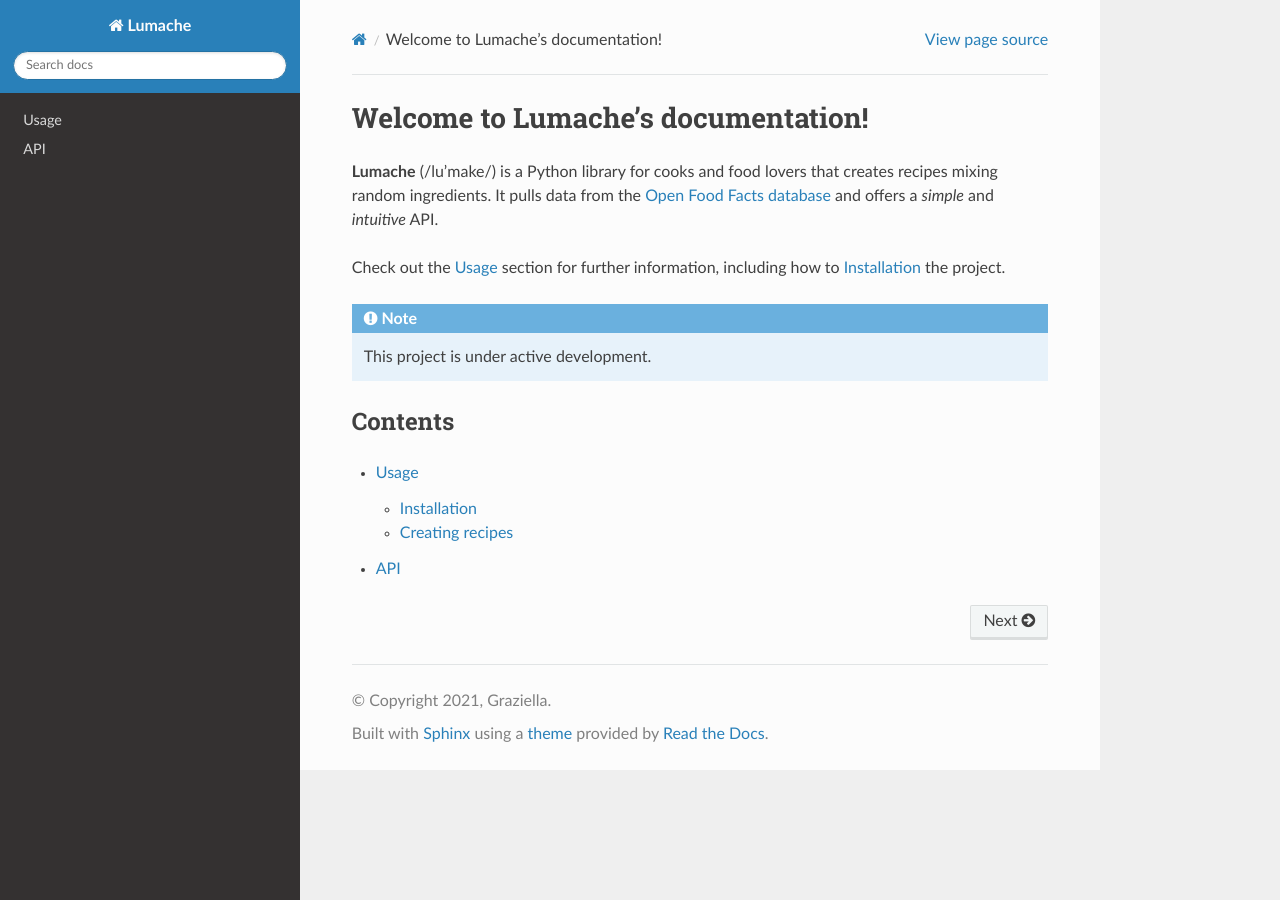
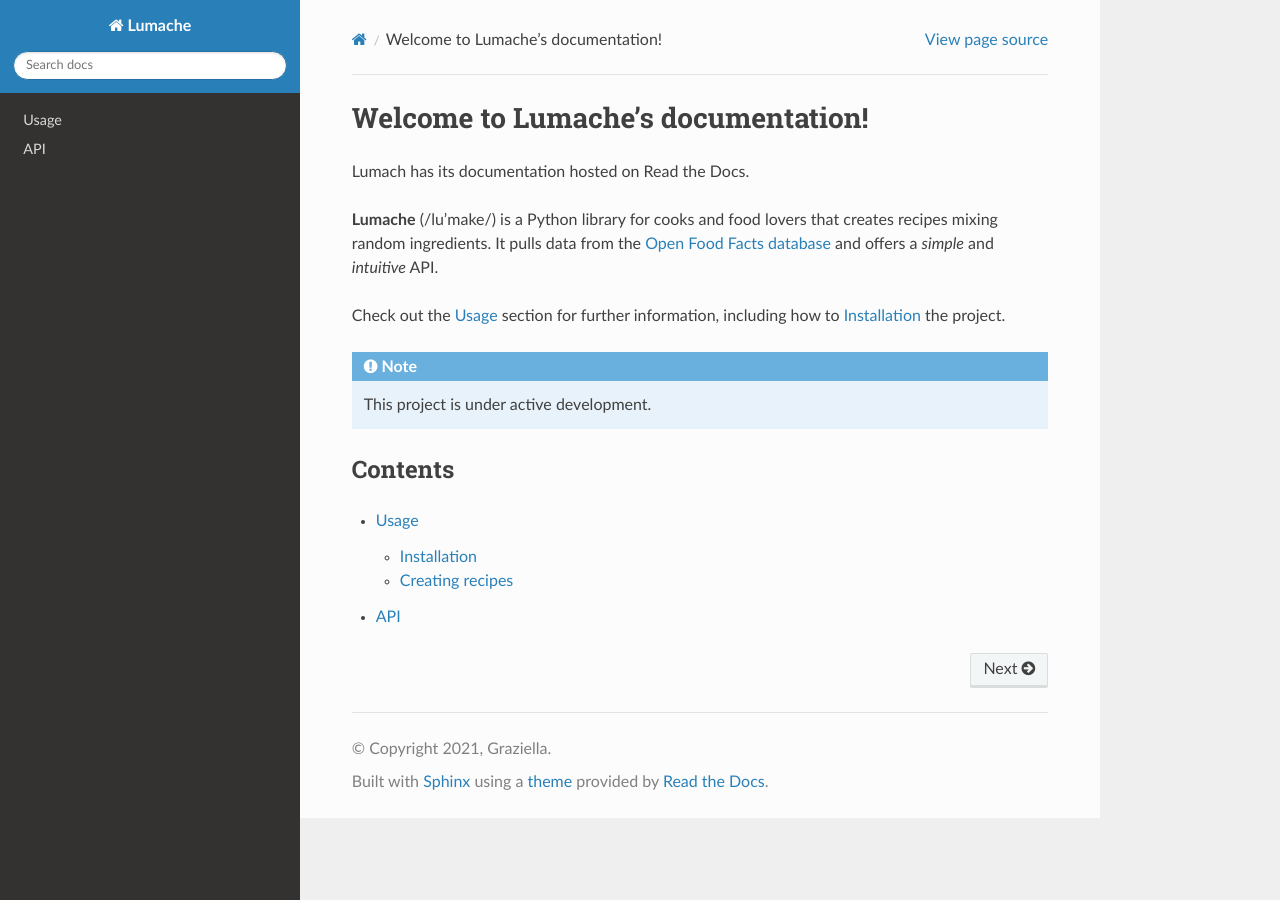
Before and after one commit to MetaMarius/readthedocs_tutorial, a Sphinx documentation site: the page built from docs/source/index.rst, in a window 1280 px wide. Built offline with Sphinx 7.4.7 and the Read the Docs theme 3.1.0, drawn with Linux system fonts in a browser that asks for light colours.

Commit message:
Update index.rst

```diff
--- a/docs/source/index.rst
+++ b/docs/source/index.rst
@@ -1,5 +1,8 @@
 Welcome to Lumache's documentation!
 ===================================
+
+
+Lumach has its documentation hosted on Read the Docs.
 
 **Lumache** (/lu'make/) is a Python library for cooks and food lovers
 that creates recipes mixing random ingredients.
```
